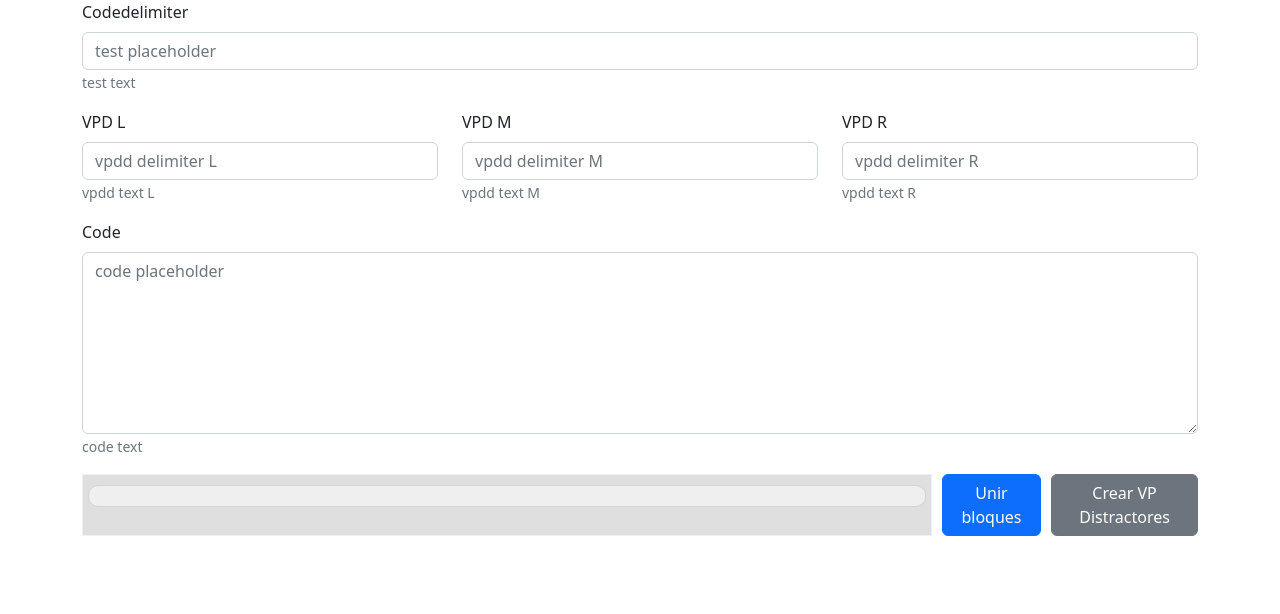
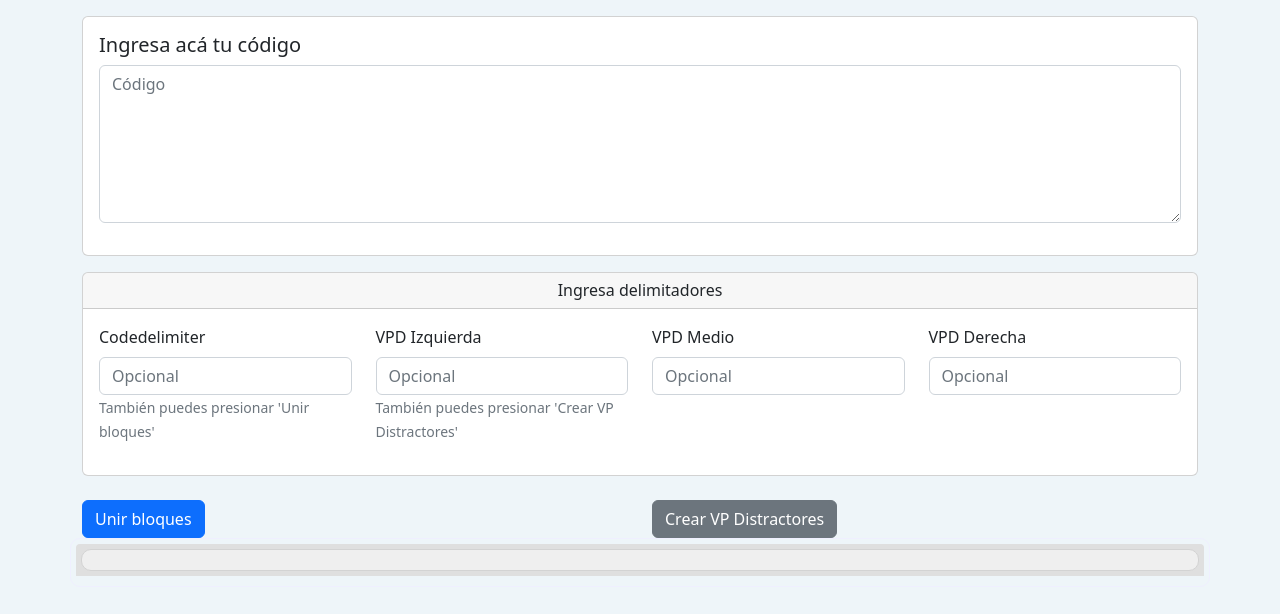
Before and after one commit to MatiasMarchant/parsonsification, a React (Create React App) app: page / in a window 1280 px wide. Shown: the top 614 px of the page. Built offline with nearby package versions, Linux system fonts and the light colour scheme.

Commit message:
style: Use of Card component, added margins between cards

```diff
--- a/src/App.js
+++ b/src/App.js
@@ -2,10 +2,11 @@ import './App.css';
 import LandingPage from './LandingPage';
 
 function App() {
+  document.body.style = 'background: #eef5f9;';
   return (
-    <>
+    <div>
       <LandingPage/>
-    </>
+    </div>
   );
 }
 
--- a/src/CrearVPDistractores.js
+++ b/src/CrearVPDistractores.js
@@ -1,5 +1,6 @@
 import Button from "react-bootstrap/Button";
 import { useState } from 'react';
+import { Col, Row } from "react-bootstrap";
 
 function CrearVPDistractores(props) {
 
@@ -31,7 +32,20 @@ function CrearVPDistractores(props) {
     }
 
     return (
-        <div className="parsons sortable-container" id={"sortable-container-VPDistractores"}>
+        <div>
+            <Row>
+                <Col>
+                    <Button variant="primary" onClick={handleConfirmarNuevosVPDistractores}>
+                        Confirmar Nuevos VPDistractores
+                    </Button>
+                </Col>
+                <Col>
+                    <Button variant="primary" onClick={handleClickTerminarCrearVPDistractores}>
+                        Cancelar
+                    </Button>
+                </Col>
+            </Row>
+            <Row>
                 <div className="parsons sortable-column-left" id={"column0VPDistractores"}>
                     {codeCopy.map((element, index) => {
                         if(element.includes(props.vpddelimiterL)) {
@@ -71,12 +85,7 @@ function CrearVPDistractores(props) {
                         }
                     })}
                 </div>
-            <Button variant="primary" onClick={handleClickTerminarCrearVPDistractores}>
-                Cancelar
-            </Button>
-            <Button variant="primary" onClick={handleConfirmarNuevosVPDistractores}>
-                Confirmar Nuevos VPDistractores
-            </Button>
+            </Row>
         </div>
     );
 }
--- a/src/LandingPage.js
+++ b/src/LandingPage.js
@@ -6,6 +6,7 @@ import MultipleLineForm from './MultipleLineForm';
 import ParsonsProblem from './ParsonsProblem';
 import Form from 'react-bootstrap/Form';
 import { useState } from 'react';
+import { Card } from 'react-bootstrap';
 
 function LandingPage() {
 
@@ -22,16 +23,34 @@ function LandingPage() {
         <Container>
             <Form>
                 <fieldset disabled={disabledinput}>
-                    <SingleLineForm id="idtest" label="Codedelimiter" placeholder="test placeholder" text="test text" setValue={setCodedelimiter} defaultValue={"\n"} value={codedelimiter}/>
+                    <Row className="mt-3 mb-3">
+                        <Col xs={12} sm={12} md={12} lg={12} xl={12} xxl={12}>
+                            <Card>
+                                <Card.Body>
+                                    <MultipleLineForm id="id_code" label="Ingresa acá tu código" rows="6" placeholder="Código" text={null} setValue={setCode} value={code}/>
+                                </Card.Body>
+                            </Card>
+                        </Col>
+                    </Row>
+                    <Row className="mt-3 mb-3">
+                        <Col xs={12} sm={12} md={12} lg={12} xl={12} xxl={12}>
+                            <Card>
+                                <Card.Header className='text-center' as='h6'>Ingresa delimitadores</Card.Header>
+                                <Card.Body>
                                     <Row>
-                        <Col><SingleLineForm id="id_visuallypddl" label="VPD L" placeholder="vpdd delimiter L" text="vpdd text L" setValue={setVPDdelimiterL} defaultValue={null} value={vpddelimiterL}/></Col>
-                        <Col><SingleLineForm id="id_visuallypddm" label="VPD M" placeholder="vpdd delimiter M" text="vpdd text M" setValue={setVPDdelimiterM} defaultValue={null} value={vpddelimiterM}/></Col>
-                        <Col><SingleLineForm id="id_visuallypddr" label="VPD R" placeholder="vpdd delimiter R" text="vpdd text R" setValue={setVPDdelimiterR} defaultValue={null} value={vpddelimiterR}/></Col>
+                                        <Col xs={3} sm={3} md={3} lg={3} xl={3} xxl={3}><SingleLineForm id="idtest" label="Codedelimiter" placeholder="Opcional" text="También puedes presionar 'Unir bloques'" setValue={setCodedelimiter} defaultValue={"\n"} value={codedelimiter}/></Col>
+                                        <Col xs={3} sm={3} md={3} lg={3} xl={3} xxl={3}><SingleLineForm id="id_visuallypddl" label="VPD Izquierda" placeholder="Opcional" text="También puedes presionar 'Crear VP Distractores'" setValue={setVPDdelimiterL} defaultValue={null} value={vpddelimiterL}/></Col>
+                                        <Col xs={3} sm={3} md={3} lg={3} xl={3} xxl={3}><SingleLineForm id="id_visuallypddm" label="VPD Medio" placeholder="Opcional" text={null} setValue={setVPDdelimiterM} defaultValue={null} value={vpddelimiterM}/></Col>
+                                        <Col xs={3} sm={3} md={3} lg={3} xl={3} xxl={3}><SingleLineForm id="id_visuallypddr" label="VPD Derecha" placeholder="Opcional" text={null} setValue={setVPDdelimiterR} defaultValue={null} value={vpddelimiterR}/></Col>
                                     </Row>
-                    <MultipleLineForm id="id_code" label="Code" rows="7" placeholder="code placeholder" text="code text" setValue={setCode} value={code}/>
+                                </Card.Body>
+                            </Card>
+                        </Col>
+                    </Row>
                 </fieldset>
 
             </Form>
+            <Row className="mt-2 mb-3">
                 <ParsonsProblem
                     id={ParsonsProblemId}
                     codedelimiter={codedelimiter}
@@ -46,6 +65,7 @@ function LandingPage() {
                     code={code}
                     setDisabledinput={setDisabledinput}
                 />
+            </Row>
         </Container>
     );
 }
--- a/src/MultipleLineForm.js
+++ b/src/MultipleLineForm.js
@@ -8,7 +8,7 @@ function MultipleLineForm(props) {
 
     return (
         <Form.Group controlId={props.id} className="mb-3">
-            <Form.Label>{props.label}</Form.Label>
+            <Form.Label as="h5">{props.label}</Form.Label>
             <Form.Control as="textarea" rows={props.rows} placeholder={props.placeholder} onChange={handleChange} value={props.value} />
             <Form.Text>
                 {props.text}
--- a/src/ParsonsProblem.js
+++ b/src/ParsonsProblem.js
@@ -2,9 +2,11 @@ import "./ParsonsProblem_style.css";
 import React, { useEffect, useRef, useState } from 'react';
 import Modal from "react-bootstrap/Modal";
 import Button from "react-bootstrap/Button";
+import Row from "react-bootstrap/Row";
 import UnirBloques from "./UnirBloques";
 import SingleLineForm from "./SingleLineForm";
 import CrearVPDistractores from "./CrearVPDistractores";
+import { Col } from "react-bootstrap";
 
 function ParsonsProblem(props) {
 
@@ -173,7 +175,21 @@ function ParsonsProblem(props) {
                 <>
                 </>
             ) : (
-                <div className="parsons sortable-container" id={props.id}>
+                <div>
+                    <Row>
+                        <Col>
+                            <Button variant="primary" onClick={handleClickUnirBloques}>
+                                Unir bloques
+                            </Button>
+                        </Col>
+                        <Col>
+                            <Button variant="secondary" onClick={handleClickCrearVPDistractores}>
+                                Crear VP Distractores
+                            </Button>
+                        </Col>
+                    </Row>
+
+                    <Row>
                         <div className="parsons sortable-column-left" id={"column0"}>
                         {codeFragmentsArray.map((element, index) => {
                             if (element.includes(props.vpddelimiterL)) { // If includes any part of vpd delimiter (except null)
@@ -219,12 +235,7 @@ function ParsonsProblem(props) {
                             }
                         })}
                         </div>
-                    <Button variant="primary" onClick={handleClickUnirBloques}>
-                        Unir bloques
-                    </Button>{" "}
-                    <Button variant="secondary" onClick={handleClickCrearVPDistractores}>
-                        Crear VP Distractores
-                    </Button>
+                    </Row>
                 </div>
             )}
 
--- a/src/ParsonsProblem_style.css
+++ b/src/ParsonsProblem_style.css
@@ -6,10 +6,12 @@
 .parsons.sortable-column-left {
     width: 100%;
     background-color: #dfdfdf;
-    margin-left: 0;
+    margin-left: 0px;
     border: 1px solid #efefff;
     padding: 5px;
     padding-bottom: 10px;
+    background-clip: content-box;
+    border-radius: 10px;
 }
 
 .parsons.sortable-column-feedback {
@@ -25,11 +27,14 @@
     background-color: #efefef;
     border: 1px solid #d3d3d3;
     margin-top: 5px;
+    margin-left: 5px;
+    margin-right: 5px;
+    margin-bottom: 5px;
     padding: 10px;
     border-radius: 10px;
     cursor: move;
     font-family: monospace;
-    font-size: 120%;
+    font-size: 110%;
     white-space: break-spaces;
 }
 
--- a/src/UnirBloques.js
+++ b/src/UnirBloques.js
@@ -2,6 +2,7 @@ import Button from 'react-bootstrap/Button';
 import { useState, useRef } from 'react';
 import Modal from 'react-bootstrap/Modal'
 import SingleLineForm from './SingleLineForm';
+import { Col, Row } from 'react-bootstrap';
 
 function UnirBloques(props) {
 
@@ -81,7 +82,21 @@ function UnirBloques(props) {
     }
 
     return (
-        <div className="parsons sortable-container" id={props.id}>
+        <div>
+            <Row>
+                <Col>
+                    <Button variant="primary" onClick={handleUnirBloques}>
+                        Confirmar Merge bloques
+                    </Button>
+
+                </Col>
+                <Col>
+                    <Button variant="primary" onClick={handleClickTerminarUnirBloques}>
+                        Cancelar
+                    </Button>
+                </Col>
+            </Row>
+            <Row>
                 <div className="parsons sortable-column-left" id={"column0"}>
                     {codeCopy.map((element, index) => {
                         if (element.includes(props.vpddelimiterL)) { // If includes any part of vpd delimiter (except null)
@@ -132,13 +147,7 @@ function UnirBloques(props) {
                         }
                     })}
                 </div>
-            <Button variant="primary" onClick={handleClickTerminarUnirBloques}>
-                Cancelar
-            </Button>
-            <Button variant="primary" onClick={handleUnirBloques}>
-                Confirmar Merge bloques
-            </Button>
-
+            </Row>
             <Modal show={showAddLineToVPDModal} onHide={handleCloseAddLineToVPDModal}>
                 <Modal.Header closeButton>
                     <Modal.Title>Modal heading</Modal.Title>
```
Lines whose indentation alone changed are shown as unchanged.
